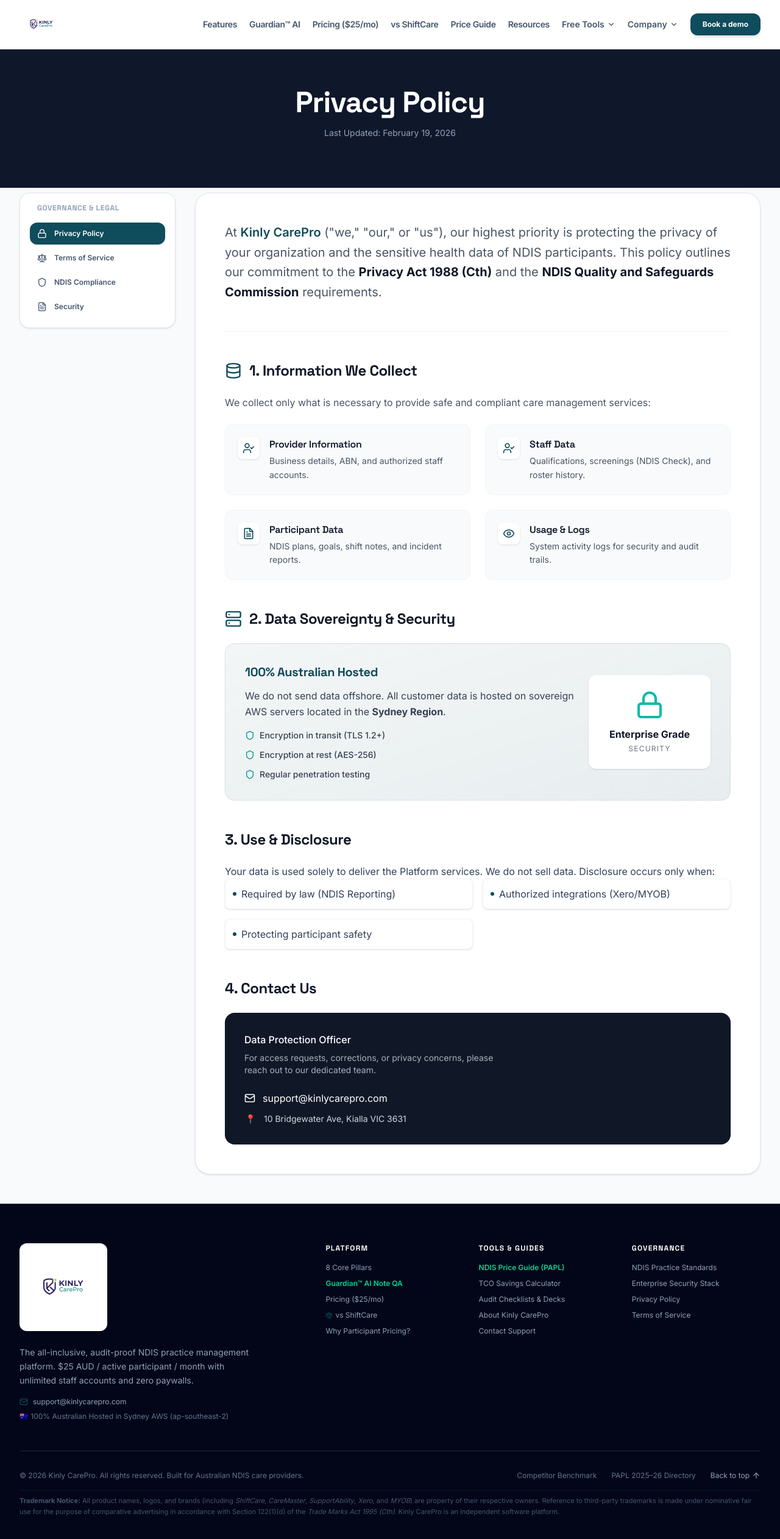
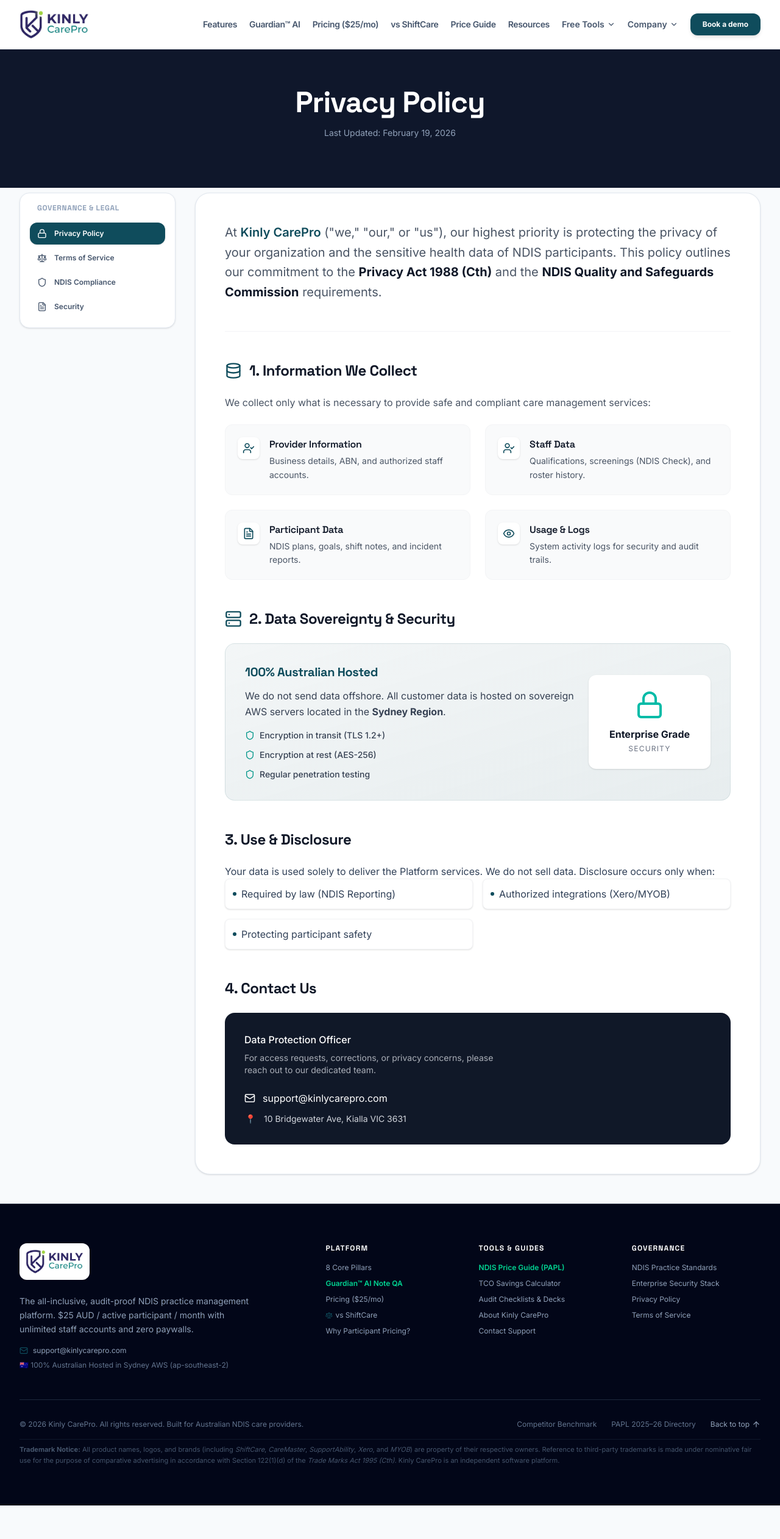
Before and after one commit to yashshah-dev/kinlycarepro-website, a React (Vite) app: page /privacy in a window 1280 px wide. Shown: the top 2524 px of the page at 61% size. After the commit the page ends 2469 px from the top, so only its background shows below. Built offline with nearby package versions, Linux system fonts and the light colour scheme.

Commit message:
style: resize logo dimensions in Navbar and Footer components

```diff
--- a/src/components/Footer.jsx
+++ b/src/components/Footer.jsx
@@ -16,8 +16,8 @@
                 <div className="grid md:grid-cols-5 gap-10 mb-12">
                     {/* Logo & Overview */}
                     <div className="col-span-1 md:col-span-2">
-                        <button onClick={scrollToTop} className="inline-block bg-white p-2 rounded-xl mb-6 hover:shadow-lg transition-shadow cursor-pointer">
-                            <img src={logo} alt="Kinly CarePro" className="h-32 w-auto object-contain" />
+                        <button onClick={scrollToTop} className="inline-block bg-white p-2.5 rounded-xl mb-6 hover:shadow-lg transition-shadow cursor-pointer">
+                            <img src={logo} alt="Kinly CarePro" className="h-10 w-auto object-contain" />
                         </button>
                         <p className="text-slate-400 text-xs md:text-sm leading-relaxed mb-4 max-w-sm">
                             The all-inclusive, audit-proof NDIS practice management platform. $25 AUD / active participant / month with unlimited staff accounts and zero paywalls.
--- a/src/components/Navbar.jsx
+++ b/src/components/Navbar.jsx
@@ -41,7 +41,7 @@
                 <div className="flex justify-between h-20 items-center">
                     <div className="flex-shrink-0 flex items-center">
                         <Link to="/" aria-label="Kinly CarePro home" className="flex items-center">
-                            <img src={logo} alt="Kinly CarePro" className="h-16 sm:h-20 w-auto object-contain py-1" />
+                            <img src={logo} alt="Kinly CarePro" className="h-10 sm:h-11 md:h-12 w-auto object-contain" />
                         </Link>
                     </div>
 
```
Also changed, not shown: src/assets/KinlyCarePro_logo.png.
